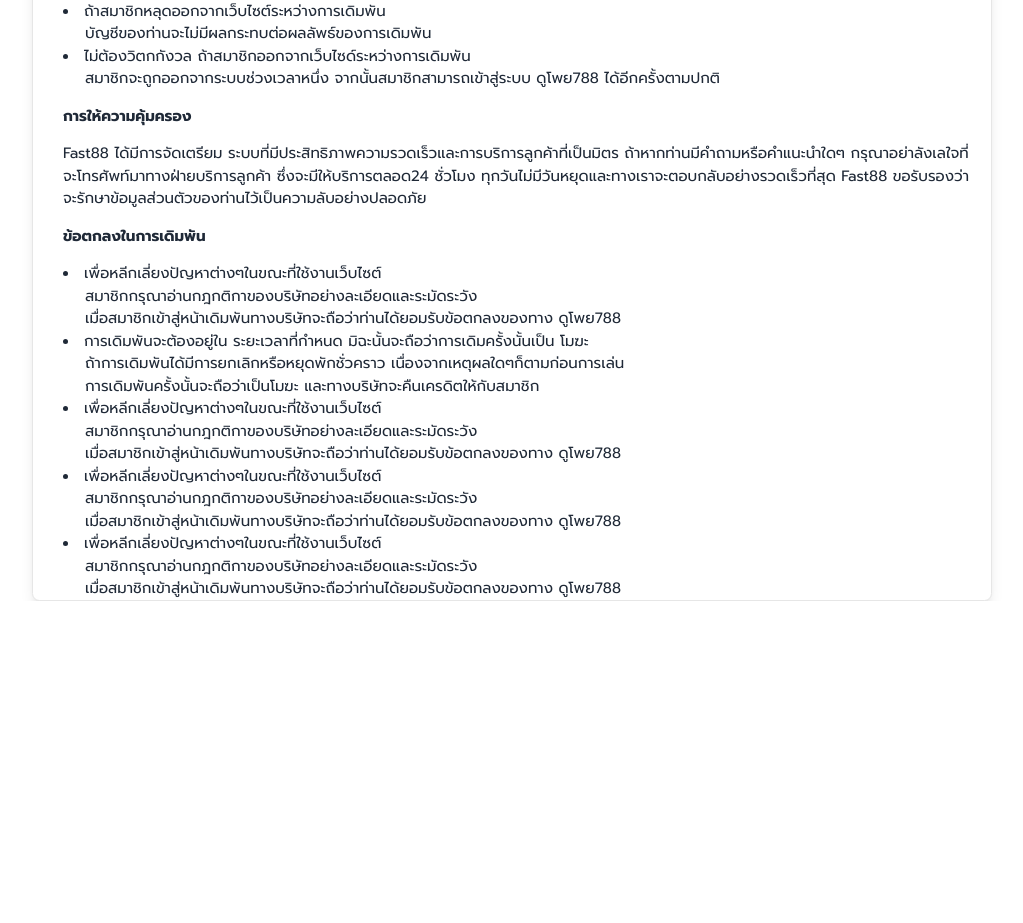
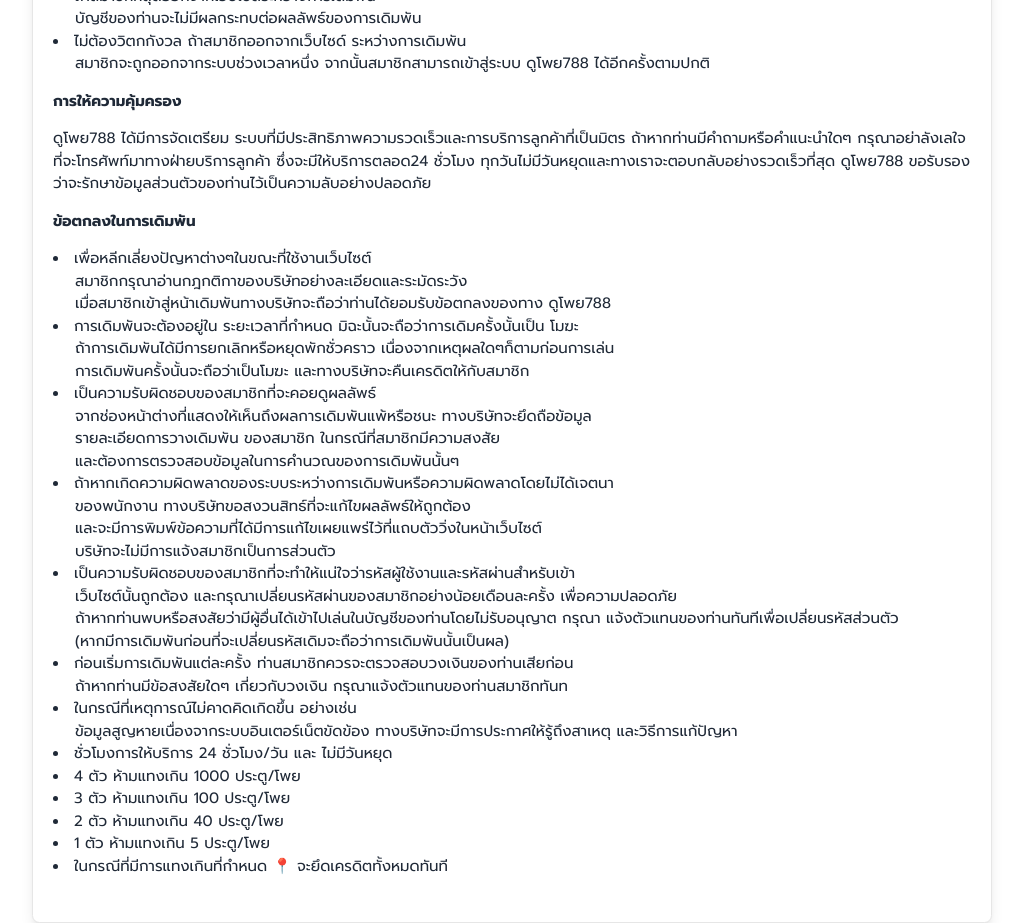
Before and after one commit to zvcx22545/Dopoy788, a React (Vite) app: page /Rules in a window 1280 px wide. Shown: the part 360-1283 px from the top of the page, without its empty margins (128-1151 px from the left). Before the commit the page ends 961 px from the top, so only its background shows below. Built offline with nearby package versions, Linux system fonts and the light colour scheme; what tailwindcss-animated would draw is missing.

Commit message:
Update rules components

```diff
--- a/src/components/Rule/component/Rules.jsx
+++ b/src/components/Rule/component/Rules.jsx
@@ -6,11 +6,11 @@ export default function Rules() {
     <div>
         <Navbar/>
         <div className="container-rule">
-            <div className="rules-card w-3/4 flex flex-col justify-center mx-auto shadow-gray-350 mt-[2rem]">
-            <div className="rule-title mt-[4rem] ms-[2rem]">กฎและกติกา</div>
+            <div className="rules-card w-3/4 flex flex-col justify-center mx-auto shadow-gray-350 mt-[2rem] max-[600px]:w-full">
+            <div className="rule-title mt-[3rem] ms-[20px]">กฎและกติกา</div>
             <div className="divider">
             </div>
-            <div className="content-con ps-[2rem] pe-[18px]">
+            <div className="content-con ps-[20px] pe-[20px] mb-[3rem]">
             <div className="content">ยินดีต้อนรับสู่หวยออนไลน์เพื่อให้ท่านทราบถึงสิทธิประโยชน์ของสมาชิกกรุณาอ่านข้อตกลงอย่างละเอียดก่อนที่จะลงทะเบียนสมัครเป็นสมาชิกและใช้บริการ ดูโพย 788 เมื่อสมัครสมาชิกแล้วทางเว็บจะถือว่าสมาชิกได้อ่าน และยอมรับ นโยบายและการให้บริการของเว็บไซต์</div>
             <div className="title-content my-[1rem]">
                 <b>การรักษาและช่วยเหลือการเดิมพันออนไลน์</b>
@@ -20,13 +20,13 @@ export default function Rules() {
                 <p className="ps-[22px]">บัญชีของท่านจะไม่มีผลกระทบต่อผลลัพธ์ของการเดิมพัน</p>
             </li>
             <li>
-                ไม่ต้องวิตกกังวล ถ้าสมาชิกออกจากเว็บไซด์ระหว่างการเดิมพัน
+                ไม่ต้องวิตกกังวล ถ้าสมาชิกออกจากเว็บไซด์ <span className="span-break"> ระหว่างการเดิมพัน</span>
                 <p className="ps-[22px]">สมาชิกจะถูกออกจากระบบช่วงเวลาหนึ่ง จากนั้นสมาชิกสามารถเข้าสู่ระบบ ดูโพย788 ได้อีกครั้งตามปกติ</p>
             </li>
             <div className="title-content my-[1rem]">
                 <b>การให้ความคุ้มครอง</b>
             </div>
-            <div className="content">Fast88 ได้มีการจัดเตรียม ระบบที่มีประสิทธิภาพความรวดเร็วและการบริการลูกค้าที่เป็นมิตร ถ้าหากท่านมีคำถามหรือคำแนะนำใดๆ กรุณาอย่าลังเลใจที่จะโทรศัพท์มาทางฝ่ายบริการลูกค้า ซึ่งจะมีให้บริการตลอด24 ชั่วโมง ทุกวันไม่มีวันหยุดและทางเราจะตอบกลับอย่างรวดเร็วที่สุด Fast88 ขอรับรองว่าจะรักษาข้อมูลส่วนตัวของท่านไว้เป็นความลับอย่างปลอดภัย</div>
+            <div className="content">ดูโพย788 ได้มีการจัดเตรียม ระบบที่มีประสิทธิภาพความรวดเร็วและการบริการลูกค้าที่เป็นมิตร ถ้าหากท่านมีคำถามหรือคำแนะนำใดๆ กรุณาอย่าลังเลใจที่จะโทรศัพท์มาทางฝ่ายบริการลูกค้า ซึ่งจะมีให้บริการตลอด24 ชั่วโมง ทุกวันไม่มีวันหยุดและทางเราจะตอบกลับอย่างรวดเร็วที่สุด ดูโพย788 ขอรับรองว่าจะรักษาข้อมูลส่วนตัวของท่านไว้เป็นความลับอย่างปลอดภัย</div>
             <div className="title-content my-[1rem]">
                 <b>ข้อตกลงในการเดิมพัน</b>
             </div>
@@ -36,25 +36,42 @@ export default function Rules() {
                 <p className="ps-[22px]">เมื่อสมาชิกเข้าสู่หน้าเดิมพันทางบริษัทจะถือว่าท่านได้ยอมรับข้อตกลงของทาง ดูโพย788 </p>
             </li>
             <li>
-                การเดิมพันจะต้องอยู่ใน ระยะเวลาที่กำหนด มิฉะนั้นจะถือว่าการเดิมครั้งนั้นเป็น โมฆะ
+                การเดิมพันจะต้องอยู่ใน ระยะเวลาที่กำหนด มิฉะนั้น<span className="span-break">จะถือว่าการเดิมครั้งนั้นเป็น โมฆะ </span>
                 <p className="ps-[22px]">ถ้าการเดิมพันได้มีการยกเลิกหรือหยุดพักชั่วคราว เนื่องจากเหตุผลใดๆก็ตามก่อนการเล่น </p>
                 <p className="ps-[22px]">การเดิมพันครั้งนั้นจะถือว่าเป็นโมฆะ และทางบริษัทจะคืนเครดิตให้กับสมาชิก </p>
             </li>
             <li>
-                เพื่อหลีกเลี่ยงปัญหาต่างๆในขณะที่ใช้งานเว็บไซต์
-                <p className="ps-[22px]">สมาชิกกรุณาอ่านกฎกติกาของบริษัทอย่างละเอียดและระมัดระวัง </p>
-                <p className="ps-[22px]">เมื่อสมาชิกเข้าสู่หน้าเดิมพันทางบริษัทจะถือว่าท่านได้ยอมรับข้อตกลงของทาง ดูโพย788 </p>
+                เป็นความรับผิดชอบของสมาชิกที่จะคอยดูผลลัพธ์
+                <p className="ps-[22px]">จากช่องหน้าต่างที่แสดงให้เห็นถึงผลการเดิมพันแพ้หรือชนะ ทางบริษัทจะยึดถือข้อมูล </p>
+                <p className="ps-[22px]">รายละเอียดการวางเดิมพัน ของสมาชิก ในกรณีที่สมาชิกมีความสงสัย  </p>
+                <p className="ps-[22px]">และต้องการตรวจสอบข้อมูลในการคำนวณของการเดิมพันนั้นๆ </p>
             </li>
             <li>
-                เพื่อหลีกเลี่ยงปัญหาต่างๆในขณะที่ใช้งานเว็บไซต์
-                <p className="ps-[22px]">สมาชิกกรุณาอ่านกฎกติกาของบริษัทอย่างละเอียดและระมัดระวัง </p>
-                <p className="ps-[22px]">เมื่อสมาชิกเข้าสู่หน้าเดิมพันทางบริษัทจะถือว่าท่านได้ยอมรับข้อตกลงของทาง ดูโพย788 </p>
+                ถ้าหากเกิดความผิดพลาดของระบบระหว่าง<span className="span-break">การเดิมพันหรือความผิดพลาดโดยไม่ได้เจตนา</span>
+                <p className="ps-[22px]">ของพนักงาน ทางบริษัทขอสงวนสิทธ์ที่จะแก้ไขผลลัพธ์ให้ถูกต้อง </p>
+                <p className="ps-[22px]">และจะมีการพิมพ์ข้อความที่ได้มีการแก้ไขเผยแพร่ไว้ที่แถบตัววิ่งในหน้าเว็บไซต์  </p>
+                <p className="ps-[22px]">บริษัทจะไม่มีการแจ้งสมาชิกเป็นการส่วนตัว</p>
             </li>
             <li>
-                เพื่อหลีกเลี่ยงปัญหาต่างๆในขณะที่ใช้งานเว็บไซต์
-                <p className="ps-[22px]">สมาชิกกรุณาอ่านกฎกติกาของบริษัทอย่างละเอียดและระมัดระวัง </p>
-                <p className="ps-[22px]">เมื่อสมาชิกเข้าสู่หน้าเดิมพันทางบริษัทจะถือว่าท่านได้ยอมรับข้อตกลงของทาง ดูโพย788 </p>
+                เป็นความรับผิดชอบของสมาชิกที่จะทำให้แน่ใจว่า<span className="span-break">รหัสผู้ใช้งานและรหัสผ่านสำหรับเข้า</span>
+                <p className="ps-[22px]">เว็บไซต์นั้นถูกต้อง และกรุณาเปลี่ยนรหัสผ่านของสมาชิกอย่างน้อยเดือนละครั้ง เพื่อความปลอดภัย </p>
+                <p className="ps-[22px]">ถ้าหากท่านพบหรือสงสัยว่ามีผู้อื่นได้เข้าไปเล่นในบัญชีของท่านโดยไม่รับอนุญาต กรุณา แจ้งตัวแทนของท่านทันทีเพื่อเปลี่ยนรหัสส่วนตัว </p>
+                <p className="ps-[22px]">(หากมีการเดิมพันก่อนที่จะเปลี่ยนรหัสเดิมจะถือว่าการเดิมพันนั้นเป็นผล) </p>
             </li>
+            <li>
+                ก่อนเริ่มการเดิมพันแต่ละครั้ง ท่านสมาชิกควรจะ<span className="span-break">ตรวจสอบวงเงินของท่านเสียก่อน</span>
+                <p className="ps-[22px]">ถ้าหากท่านมีข้อสงสัยใดๆ เกี่ยวกับวงเงิน กรุณาแจ้งตัวแทนของท่านสมาชิกทันท </p>
+            </li>
+            <li>
+                ในกรณีที่เหตุการณ์ไม่คาดคิดเกิดขึ้น อย่างเช่น
+                <p className="ps-[22px]">ข้อมูลสูญหายเนื่องจากระบบอินเตอร์เน็ตขัดข้อง ทางบริษัทจะมีการประกาศให้รู้ถึงสาเหตุ และวิธีการแก้ปัญหา </p>
+            </li>
+            <li>ชั่วโมงการให้บริการ 24 ชั่วโมง/วัน <span className="span-break">และ ไม่มีวันหยุด</span></li>
+            <li>4 ตัว ห้ามแทงเกิน 1000 ประตู/โพย</li>
+            <li>3 ตัว ห้ามแทงเกิน 100 ประตู/โพย</li>
+            <li>2 ตัว ห้ามแทงเกิน 40 ประตู/โพย</li>
+            <li>1 ตัว ห้ามแทงเกิน 5 ประตู/โพย</li>
+            <li>ในกรณีที่มีการแทงเกินที่กำหนด 📍 จะยึดเครดิต<span className="span-break">ทั้งหมดทันที</span></li>
             </div>
             </div>
         </div>
```
Also changed, not shown: src/components/Rule/component/Rules.css (+11 -2 lines).
